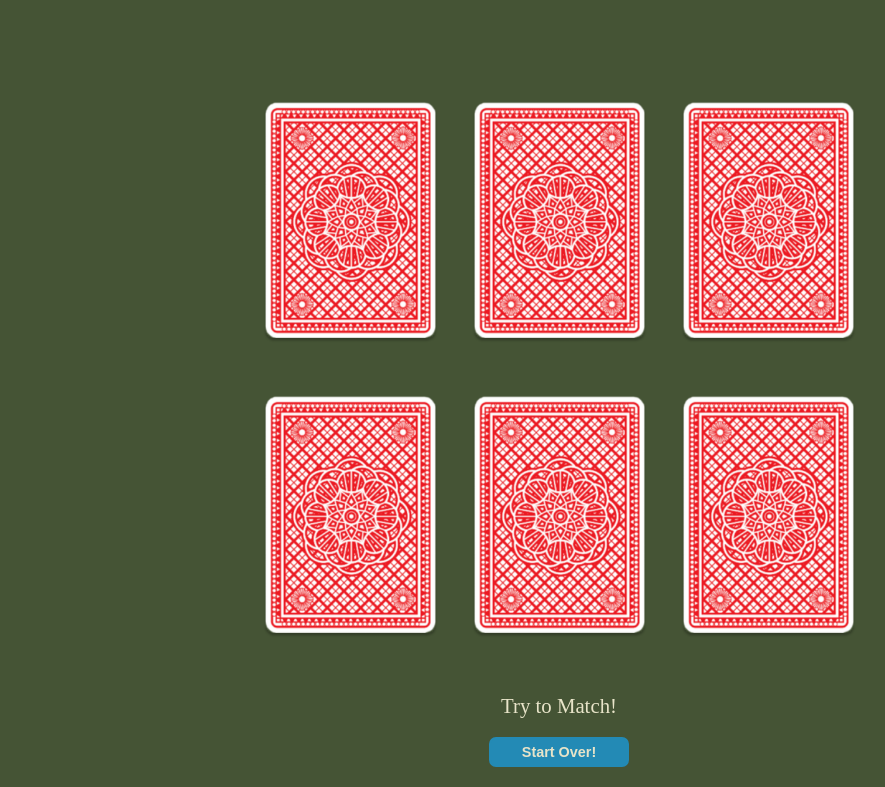
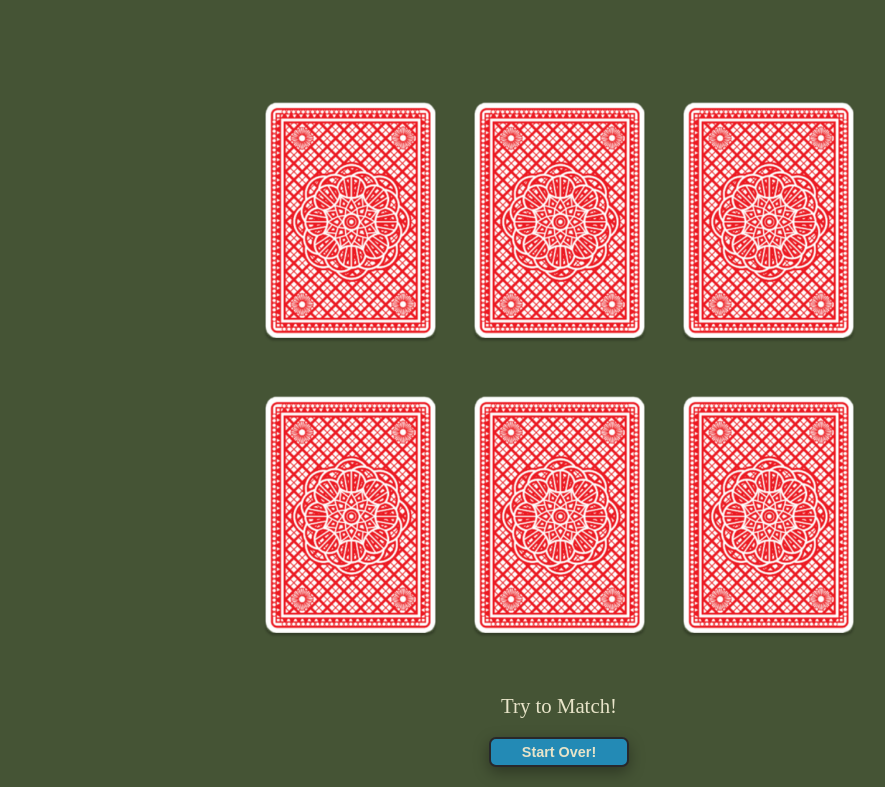
Before and after one commit to Kasador/card-match-game-FSO, a website built with webpack: page src/index.html in a window 1280 px wide. In both pictures the pointer is over the button "Start Over!". Shown: the part 120-907 px from the top of the page, without its empty margins (81-966 px from the left). Built offline with nearby package versions, Linux system fonts and the light colour scheme; a web font is replaced by a local one.

Commit message:
frontend >>> update <<< minor fixes: button on hover, box-shadow, border color change

```diff
--- a/src/index.scss
+++ b/src/index.scss
@@ -106,5 +106,11 @@ footer { // footer styles
         color: $color-body;
         font-weight: bold;
         cursor: pointer;
+        transition: all 0.3s;
+
+        &:hover {
+            box-shadow: rgba(0, 0, 0, 0.35) 0px 5px 15px;
+            border-color: $color-card;
+        }
     }
 }
```
